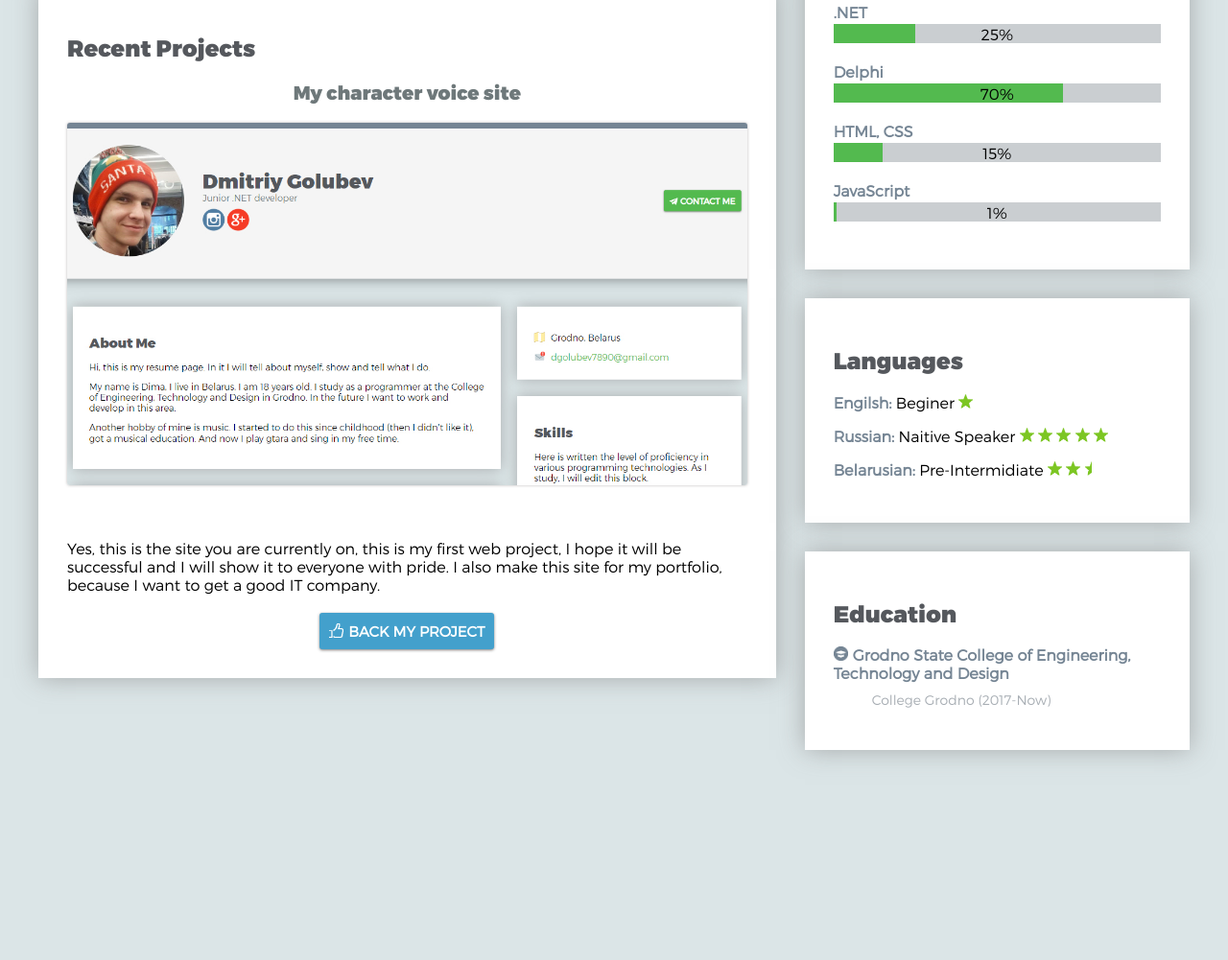
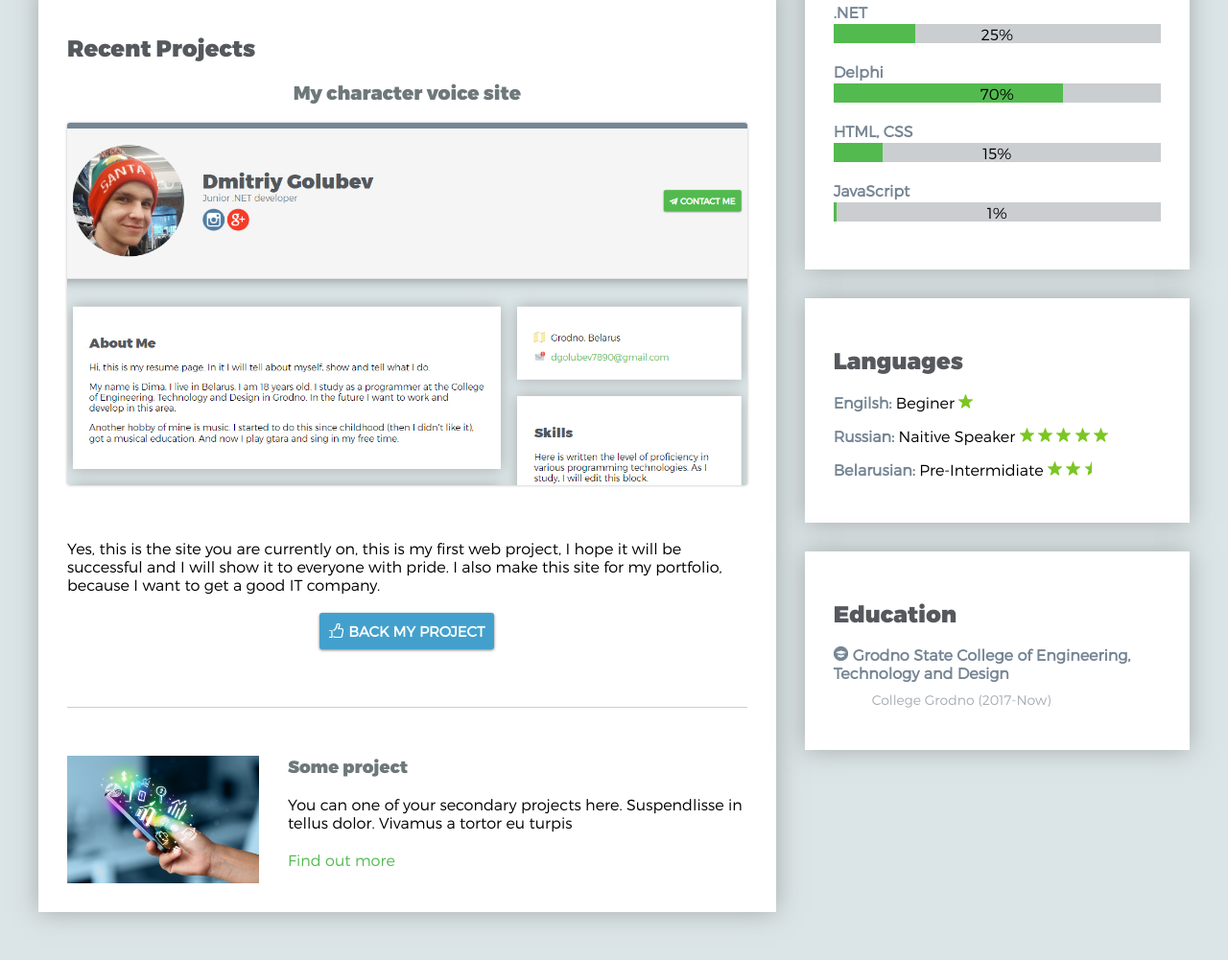
Before and after one commit to PAKAJl/CV-site, a plain HTML site: page index.html in a window 1280 px wide. Shown: the part 687-1688 px from the top of the page at 96% size. Before the commit the page ends 1559 px from the top, so only its background shows below. Drawn offline with Linux system fonts and the light colour scheme.

Commit message:
Added secondary-projects in Recint Progects

```diff
--- a/css/styles.css
+++ b/css/styles.css
@@ -132,11 +132,19 @@ body{
     color: #55585d;
 }
 
+.project--main{
+    padding-bottom: 60px;
+    margin-bottom: 50px;
+    border-bottom: #cacfd0 1px solid;
+}
 .project__heading{
+    font-family: 'Montserrat Black',sans-serif;
+    color: #6e787a;
+}
+
+.project__heading--main{
     text-align: center;
-    font-family: 'Montserrat Black',sans-serif;
     font-size: 20px;
-    color: #6e787a;
 }
 
 .project__image--main{
@@ -157,7 +165,7 @@ body{
     justify-content: center;
 }
 
-.project__link{
+.project__link--main{
     display: flex;
     align-items: center;
     border-radius: 3px;
@@ -173,13 +181,35 @@ body{
 }
 
 .project__button-text{
-
     margin: 10px 10px 10px 5px;
     font-family: 'Montserrat Light',sans-serif;
     font-size: 15px;
     font-weight: 600;
     text-transform: uppercase;
     color: white;
+}
+
+.project--secondary{
+    display: flex;
+    justify-content: left;
+}
+
+.project__heading--secondary{
+    text-align: left;
+    margin: 0 0 20px 0;
+    font-size: 18px;
+
+}
+
+.project__image--secondary{
+    width: 200px;
+    margin-right: 30px;
+}
+
+.project__link--secondary{
+    font-family: 'Montserrat Light',sans-serif;
+    text-decoration: none;
+    color: #53ba4f;
 }
 /*Начало Contacts*/
 .contacts {
--- a/index.html
+++ b/index.html
@@ -38,15 +38,23 @@
 
                 <article class="recent-projects">
                     <h2 class="recent-projects__heading">Recent Projects</h2>
-                    <div class="project">
-                        <h3 class="project__heading">My character voice site</h3>
+                    <div class="project project--main">
+                        <h3 class="project__heading project__heading--main">My character voice site</h3>
                         <img class="project__image project__image--main" src="img/last-project.jpg" alt="This site">
                         <p class="project__text">Yes, this is the site you are currently on, this is my first web project, I hope it will be successful and I will show it to everyone with pride. I also make this site for my portfolio, because I want to get a good IT company.</p>
                         <div class="project__button">
-                            <a class="project__link" href="https://github.com/PAKAJl/site-resume.git" target="_blank">
+                            <a class="project__link project__link--main" href="https://github.com/PAKAJl/site-resume.git" target="_blank">
                                 <img class="project__like" src="img/like-icon.png" alt="like">
                                 <span class="project__button-text">Back my project</span>
                             </a>
+                        </div>
+                    </div>
+                    <div class="project project--secondary">
+                        <img class="project__image project__image--secondary" src="img/some-project.jpg" alt="some-image">
+                        <div class="project__info">
+                            <h4 class="project__heading project__heading--secondary">Some project</h4>
+                            <p class="project__text">You can one of your secondary projects here. Suspendlisse in tellus dolor. Vivamus a tortor eu turpis</p>
+                            <a class="project__link project__link--secondary" href="#">Find out more</a>
                         </div>
                     </div>
 
```
Also changed, not shown: img/some-project.jpg (added).
